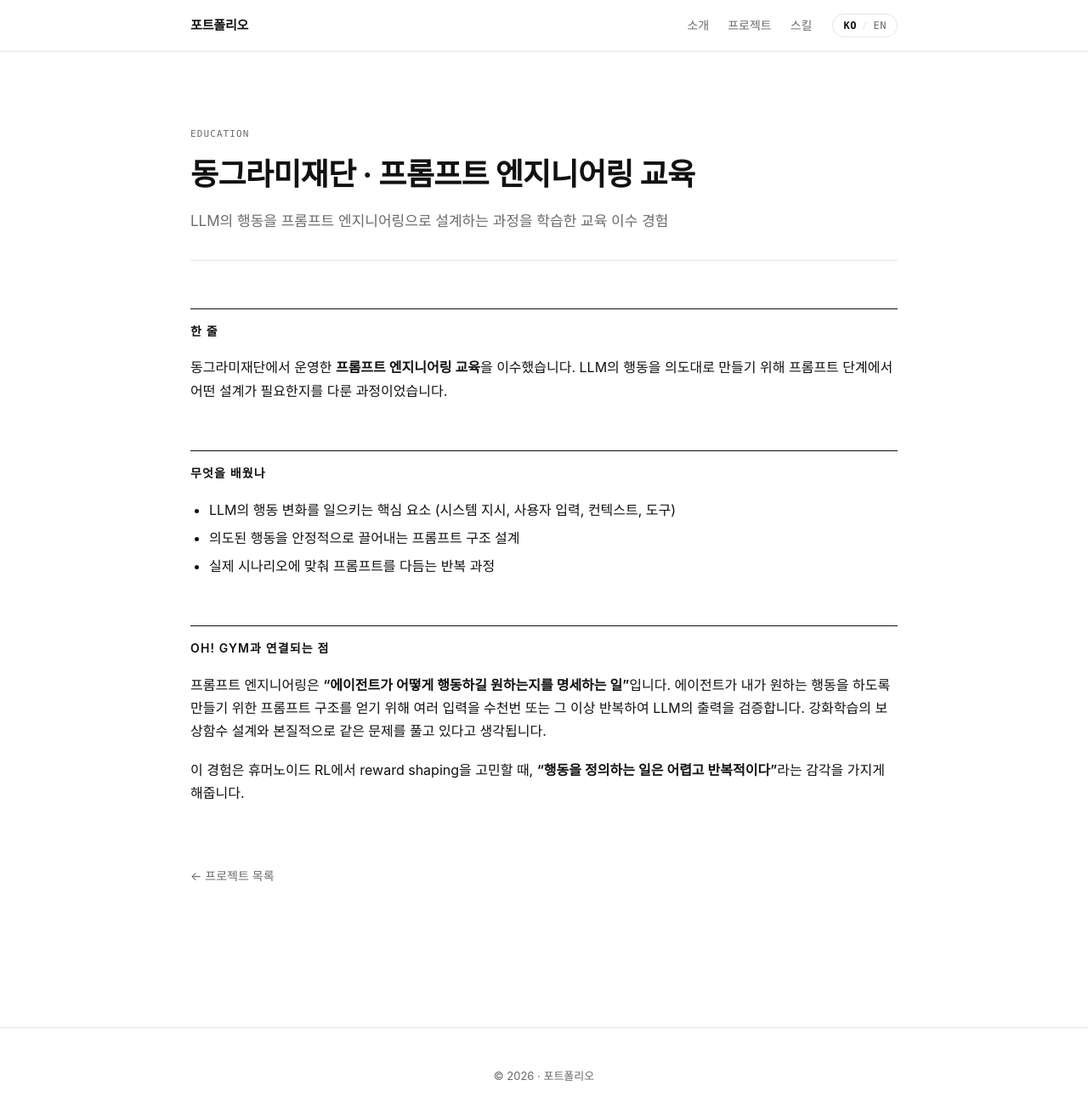
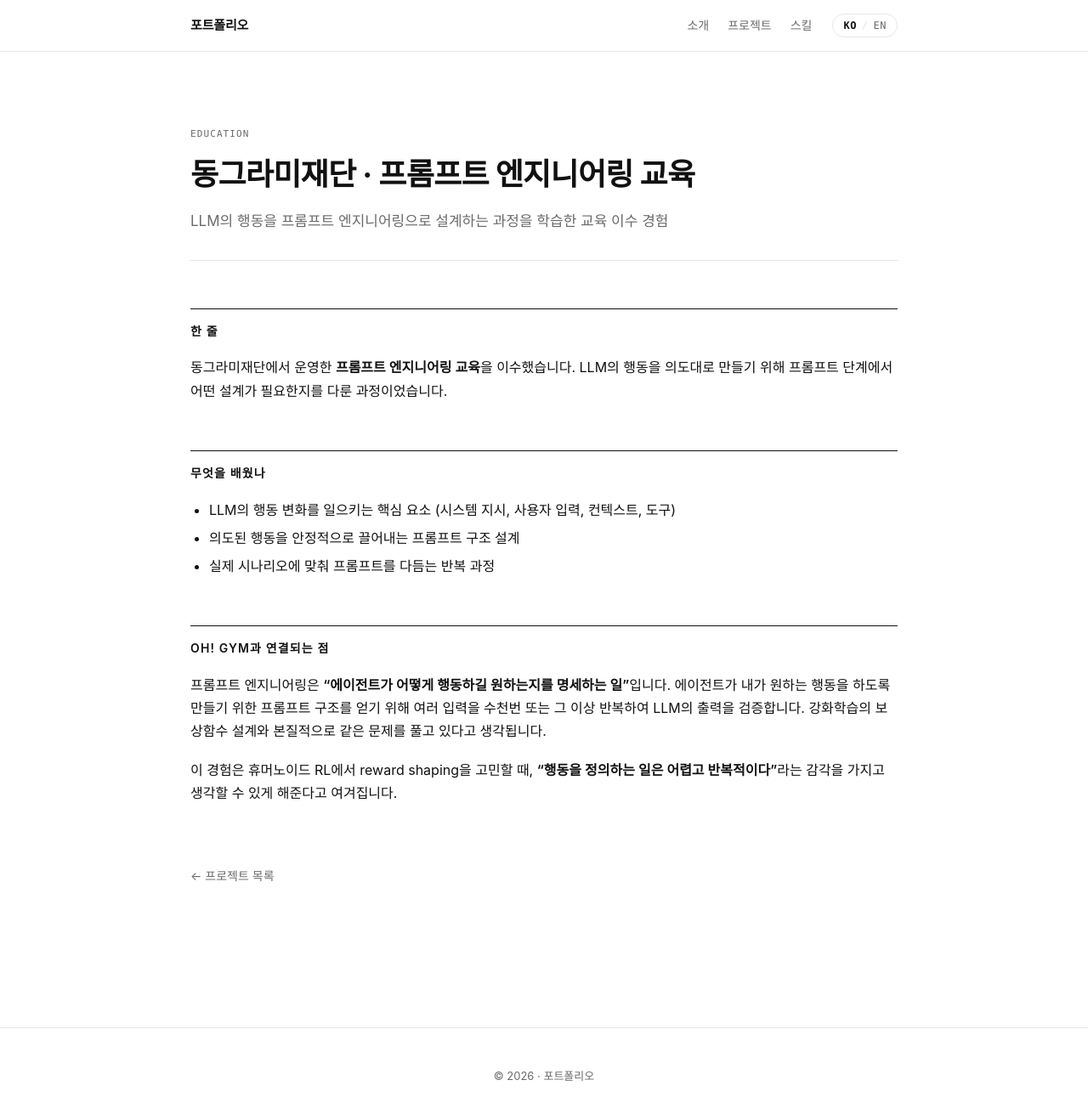
Before and after one commit to wang-gw/portfolio, a Jekyll site: the page built from _projects/system-prompt.md, in a window 1280 px wide and 1322 px high. Shown: the top 1311 px of the window at 85% size. Built offline with Jekyll 4.4.1, drawn with Linux system fonts in a browser that asks for light colours; some web fonts are replaced.

Commit message:
Update system-prompt.md

```diff
--- a/_projects/system-prompt.md
+++ b/_projects/system-prompt.md
@@ -23,7 +23,7 @@ summary_en: "Completed an education program on designing LLM behavior through pr
 
 프롬프트 엔지니어링은 **"에이전트가 어떻게 행동하길 원하는지를 명세하는 일"**입니다. 에이전트가 내가 원하는 행동을 하도록 만들기 위한 프롬프트 구조를 얻기 위해 여러 입력을 수천번 또는 그 이상 반복하여 LLM의 출력을 검증합니다. 강화학습의 보상함수 설계와 본질적으로 같은 문제를 풀고 있다고 생각됩니다.
 
-이 경험은 휴머노이드 RL에서 reward shaping을 고민할 때, **"행동을 정의하는 일은 어렵고 반복적이다"**라는 감각을 가지게 해줍니다.
+이 경험은 휴머노이드 RL에서 reward shaping을 고민할 때, **"행동을 정의하는 일은 어렵고 반복적이다"**라는 감각을 가지고 생각할 수 있게 해준다고 여겨집니다.
 
 </div>
 
```
